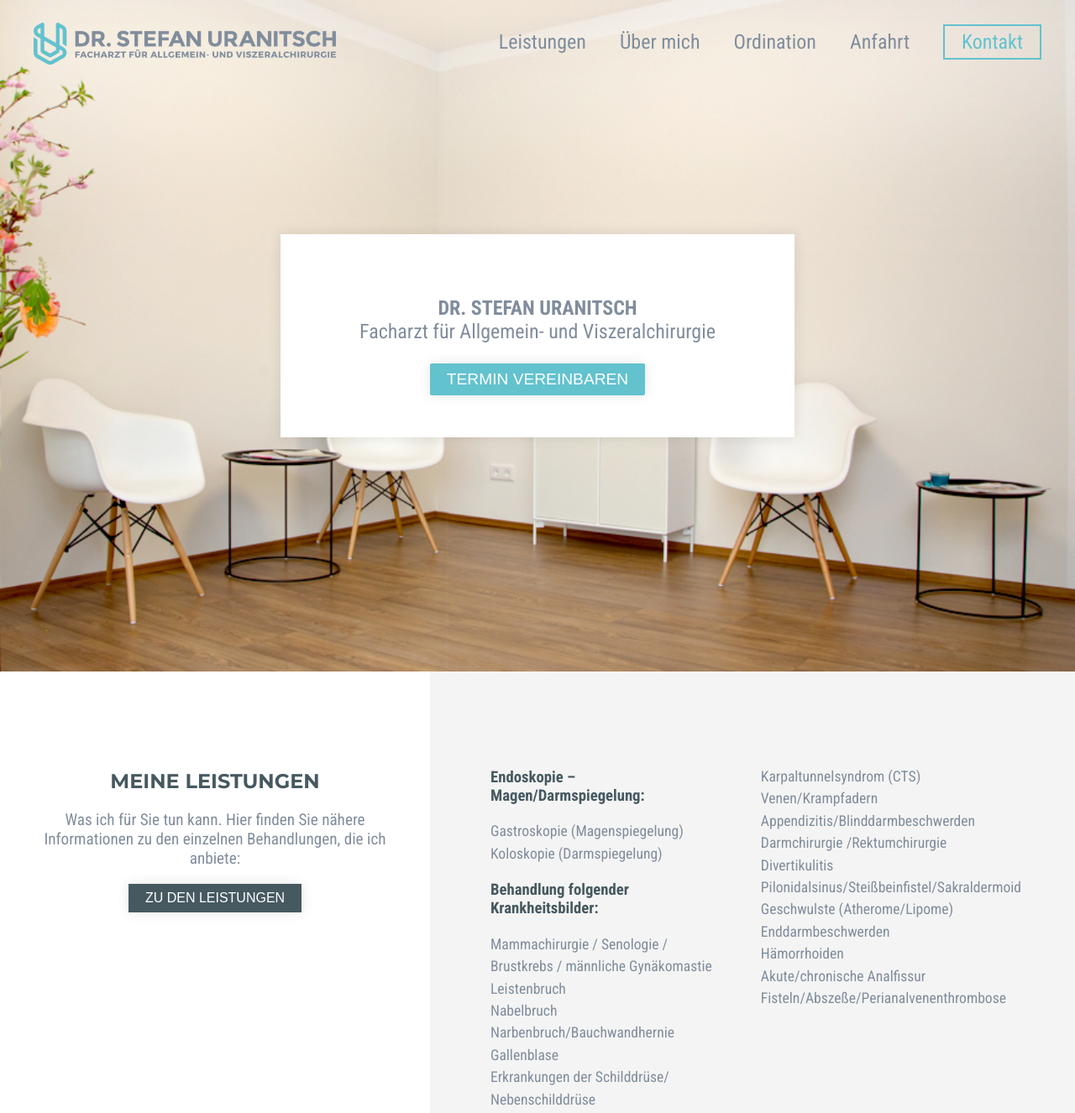
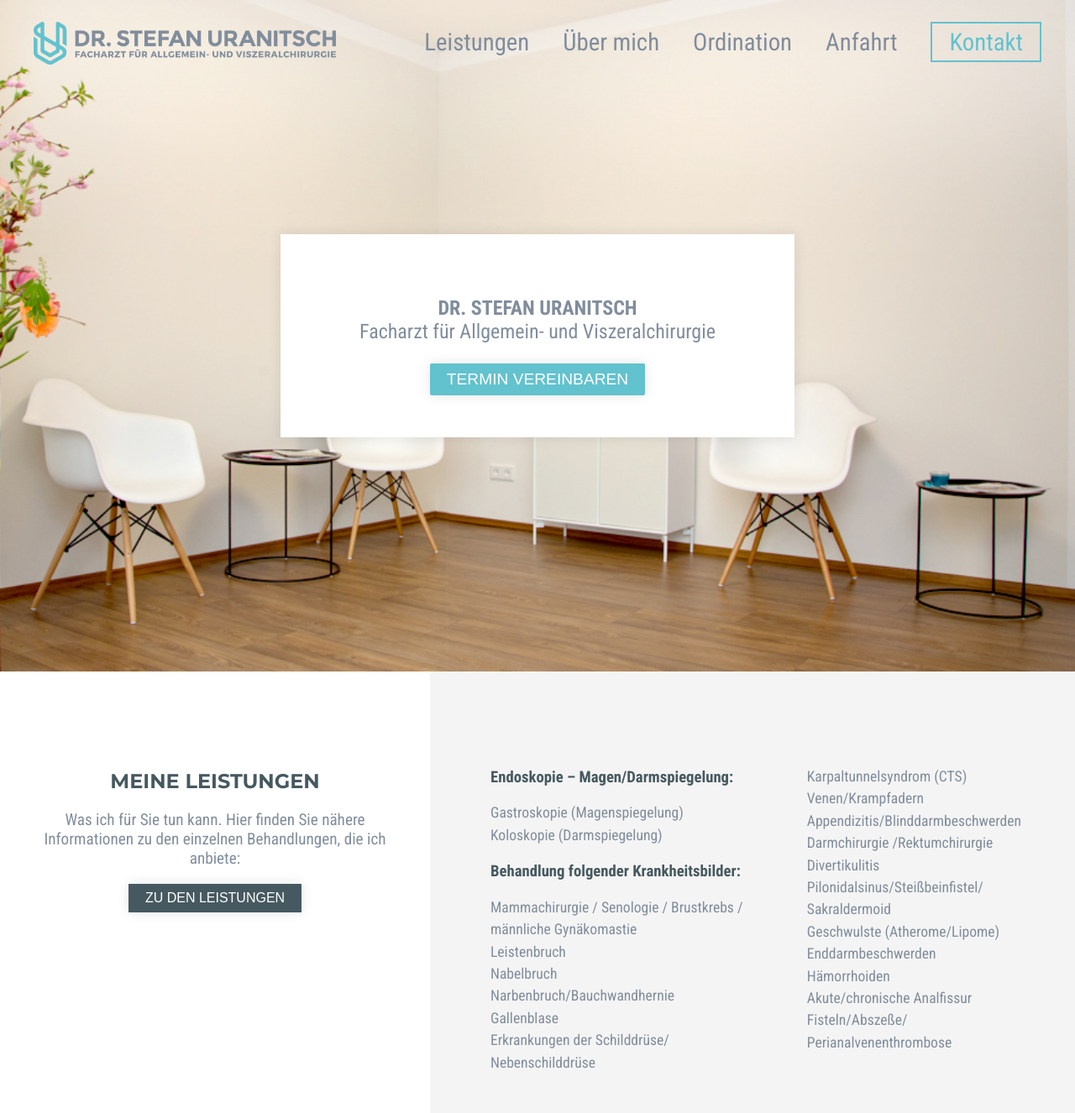
Before and after one commit to AntoniaT/doctorPage, a plain HTML site: page index.html in a window 1280 px wide. Shown: the top 1326 px of the page at 84% size. Drawn offline with Linux system fonts and the light colour scheme.

Commit message:
styling and fix links

```diff
--- a/index.html
+++ b/index.html
@@ -29,9 +29,10 @@
         <div id="mobile-nav" class="sidenav">
                 <a href="javascript:void(0)" class="closebtn" onclick="closeNav()">&times;</a>
                 <a href="leistungen.html">Leistungen</a>
-                <a href="#">Über mich</a>
-                <a href="#">Ordination</a>
-                <a href="#">Kontakt</a>
+                <a href="index.html#ueberMich">Über mich</a>
+                <a href="#ordination">Ordination</a>
+                <a href="#anfahrt">Anfahrt</a>
+                <a href="#kontakt">Kontakt</a>
         </div>
     </header>
     <main>
@@ -56,7 +57,7 @@
                     <li>Koloskopie (Darmspiegelung)</li>
                 </ul>
                 <ul><h3>Behandlung folgender Krankheitsbilder:</h3>
-                    <li>Mammachirurgie / Senologie / Brustkrebs / männliche Gynäkomastie</li>
+                    <li>Mammachirurgie / Senologie / Brustkrebs /<br> männliche Gynäkomastie</li>
                     <li>Leistenbruch</li>
                     <li>Nabelbruch</li>
                     <li>Narbenbruch/Bauchwandhernie</li>
@@ -71,12 +72,12 @@
                     <li>Appendizitis/Blinddarmbeschwerden</li>
                     <li>Darmchirurgie /Rektumchirurgie</li>
                     <li>Divertikulitis</li>
-                    <li>Pilonidalsinus/Steißbeinfistel/Sakraldermoid</li>
+                    <li>Pilonidalsinus/Steißbeinfistel/<br>Sakraldermoid</li>
                     <li>Geschwulste (Atherome/Lipome)</li>
                     <li>Enddarmbeschwerden</li>
                     <li>Hämorrhoiden</li>
                     <li>Akute/chronische Analfissur</li>
-                    <li>Fisteln/Abszeße/Perianalvenenthrombose</li>
+                    <li>Fisteln/Abszeße/<br>Perianalvenenthrombose</li>
                 </ul>
               </div>
           </div>
--- a/style.scss
+++ b/style.scss
@@ -40,10 +40,10 @@ $secBtn: 1em;
     @media (max-width: 599px) { @content; }
   }
   @mixin for-tablet-portrait {
-    @media (min-width: 600px) { @content; }
+    @media only screen and (min-width: 600px) and (max-width: 800px) { @content; }
   }
   @mixin for-tablet-landscape {
-    @media only screen and (min-width: 900px) and (max-width: 1150) { @content; }
+    @media only screen and (min-width: 600px) and (max-width: 1150px) { @content; }
   }
   @mixin for-desktop {
     @media (min-width: 1200px) { @content; }
@@ -62,7 +62,7 @@ $secBtn: 1em;
   }
 html, body{
     width: 100vw;
-    overflow-x: hidden;
+ //   overflow-x: hidden;
 }
 body{
     margin: auto 0;
@@ -74,7 +74,7 @@ body{
 a{
     text-decoration: none;
     color: $primary-font-color;
-    font-size: 1.5em;
+    font-size: 1.2em;
     position: relative;
     padding: 8px 0px;
     @include for-tablet-landscape{
@@ -378,6 +378,14 @@ footer{
                 width: 70vw;
             }
         }
+        @include for-tablet-landscape{
+            display: block;
+            padding: 2em;
+            width: 50vw;
+            li{
+                display: block;
+            }
+        }
 
     }
 }
@@ -453,6 +461,9 @@ footer{
         width: 200px;
         height: auto;
         padding: 0em 3em;
+        @include for-mobile-only{
+            padding: 1em;
+        }
     }
     .stefanImg{
         z-index: 3;
@@ -460,6 +471,12 @@ footer{
         width: 35vw;
         height: auto;
         justify-self: flex-start;
+        @include for-mobile-only{
+            width: 70vw;
+            height: auto;
+            margin: auto;
+            display: block;
+        }
     }
 
     @include for-tablet-portrait{
@@ -525,15 +542,18 @@ footer{
         height: 200px;
         @include for-mobile-only{
             display: block;
-            width: 70vw;
+            width: 300px;
             margin-top: 5em;
+            margin: auto;
         }
         .ordiDetailsCont{
          justify-self: flex-start;
          width: 350px;
          @include for-mobile-only{
-             padding: 2em;
+             padding: 1em;
              margin: 0;
+             width: 300px;
+             display: block;
          }
             h2{
                 margin: 1em;
@@ -541,6 +561,7 @@ footer{
             p{
                 margin: 1em;
                 color: $primary-font-color;
+                white-space: pre-line;
             }
         }
         .ordiCardImg{
@@ -617,6 +638,8 @@ footer{
     position: relative;
     @include for-mobile-only{
         margin-bottom: 50px;
+        padding: 20px;
+
     }
     h2{
         color: $back-color;
@@ -656,8 +679,9 @@ footer{
             width: 700px;
             padding: 1.5em;
             @include for-mobile-only{
-                width: auto;
-                margin: 0;
+                width: 250px;
+                margin: auto;
+                display: block;
             }
         }
         .anfahrtText{
@@ -701,6 +725,7 @@ footer{
     padding: 6px 20px;
     color: $primary-color;
     font-size: $ctaSize;
+    background-color: transparent;
 }
 .backBtn:hover{
     background-color: $primary-color;
@@ -739,6 +764,16 @@ footer{
     padding: 5em 8em;
     background-color: $back-color;
     box-shadow: $shadow;
+    @include for-mobile-only{
+        width: 80vw;
+        padding: 1.5em;
+        margin: auto;
+        display: block;
+    }
+    @include for-tablet-portrait{
+        padding: 3em;
+        display: block;
+    }
 }
 p.leistungCopy, p.leistungCopy2{
 }
```
Also changed, not shown: impressum.html (+4 -3 lines), leistungen.html (+1 -0 lines), style.css, 1 other file.
